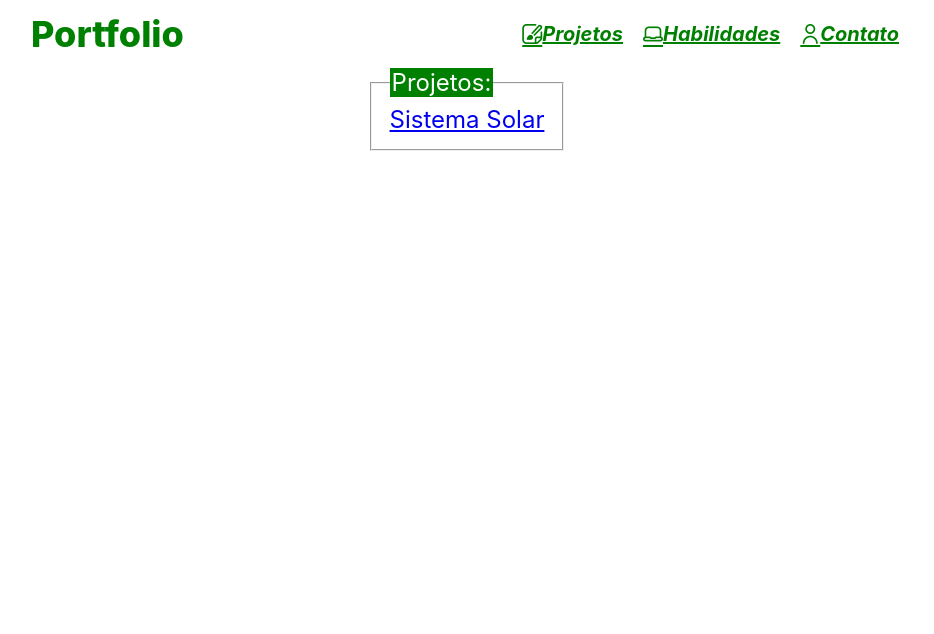
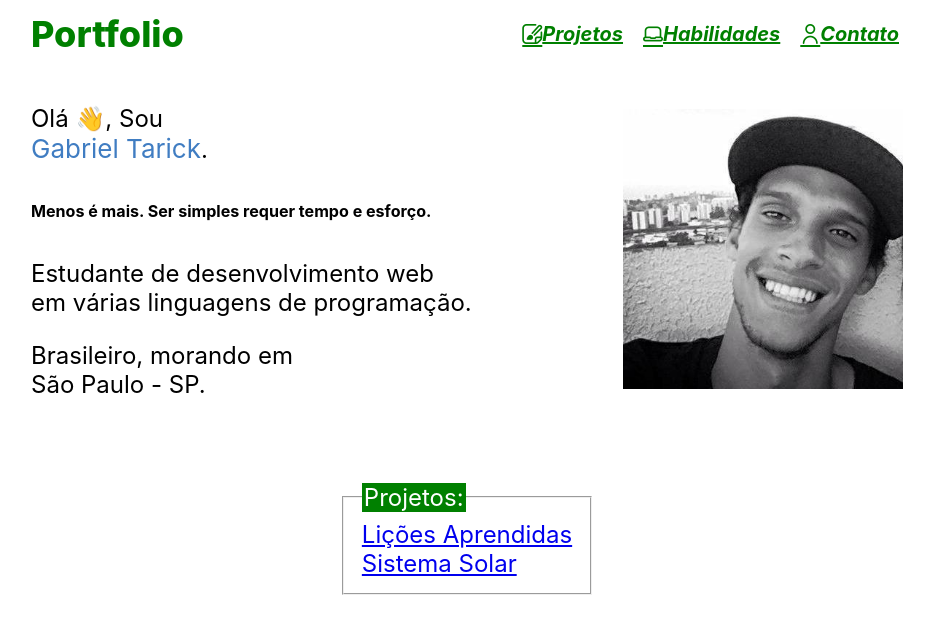
Before and after one commit to p4n1k0/my-portfolio, a React (Create React App) app: page /project in a window 1280 px wide. Shown: the top 634 px of the page, without its empty margins (173-1107 px from the left). Built offline with nearby package versions, Linux system fonts and the light colour scheme.

Commit message:
altera comp body e add projeto

```diff
--- a/src/components/body/Body.jsx
+++ b/src/components/body/Body.jsx
@@ -1,9 +1,9 @@
 import React from 'react';
 import './body.css';
 import About from './about/About';
-import Skills from './skill/Skills';
-import Project from './project/Project';
-import Contact from './contact/Contact';
+// import Skills from './skill/Skills';
+// import Project from './project/Project';
+// import Contact from './contact/Contact';
 
 function Body() {
         return (
@@ -12,17 +12,17 @@
                     <About name="Gabriel" lastName="Tarick" />
                 </section>
 
-                <section id="project">
+                {/* <section id="project">
                     <Project />
-                </section>
+                </section> */}
 
-                <section id="skills">
+                {/* <section id="skills">
                     <Skills />
                 </section>
 
                 <section id="contact">
                     <Contact />
-                </section>
+                </section> */}
             </div>
         )
 }
--- a/src/components/body/about/About.jsx
+++ b/src/components/body/about/About.jsx
@@ -15,7 +15,11 @@
               <span className="info-name">{this.props.name} {this.props.lastName}</span>.<br />
               <h6>Menos é mais. Ser simples requer tempo e esforço.</h6>
               Estudante de desenvolvimento web <br/>
-              Em várias linguagens de programação.
+              em várias linguagens de programação.
+            </p>
+            <p>
+              Brasileiro, morando em <br/>
+              São Paulo - SP. <br/>
             </p>
           </div>
 
--- a/src/components/body/about/about.css
+++ b/src/components/body/about/about.css
@@ -17,7 +17,7 @@
 }
 
 .info-name {
-    color: green;
+    color: rgb(64, 125, 194);
     font-size: 26px;
 }
 
--- a/src/components/body/project/Project.jsx
+++ b/src/components/body/project/Project.jsx
@@ -7,16 +7,22 @@
       <div className="projects">
         <fieldset>
           <legend id="fieldset">Projetos:</legend>
-
-
-
+          <div className="project-link">
+          <a href="https://github.com/p4n1k0/project-lessons-learned"
+            target="_blank"
+            rel="noopener noreferrer"
+          >
+            Lições Aprendidas
+          </a>
+          </div>
+          <div className="project-link">
           <a href="https://github.com/p4n1k0/react-project-solar-system"
             target="_blank"
             rel="noopener noreferrer"
           >
             Sistema Solar
           </a>
-
+          </div>
         </fieldset>
       </div>
     )
--- a/src/components/home/Home.jsx
+++ b/src/components/home/Home.jsx
@@ -1,5 +1,5 @@
 import React, { Component } from 'react';
-// import Body from '../body/Body';
+import Body from '../body/Body';
 // import Footer from '../footer/Footer';
 import Header from '../header/Header';
 import "./home.css";
@@ -10,10 +10,10 @@
             <div className="home">
                 <Header />
 
-                {/* <div>
+                 <div>
                     <Body />
                 </div>
-
+              {/*
                 <div>
                     <Footer />
                 </div> */}
```
